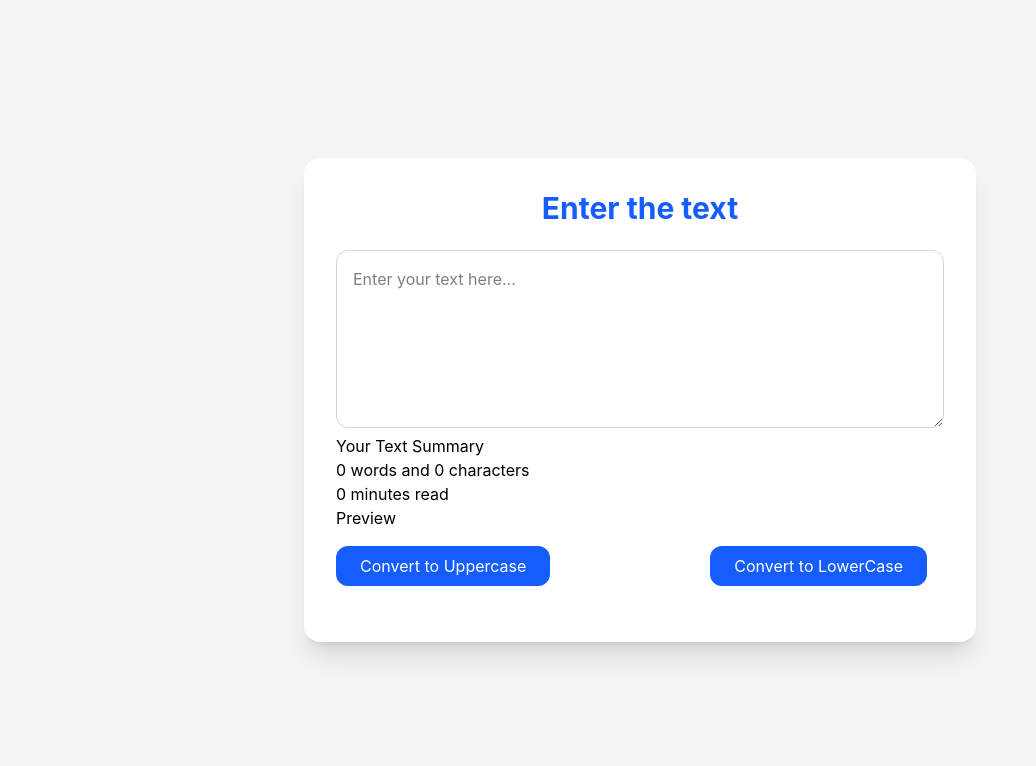
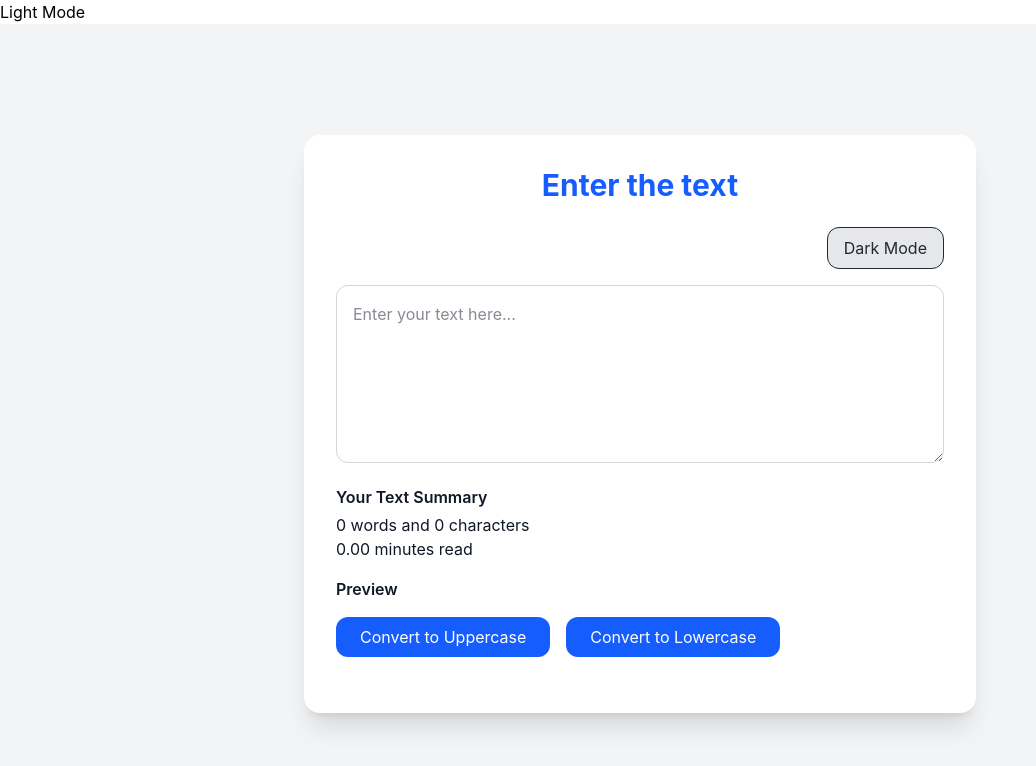
Before and after one commit to PARASADHIKARI-FLOKI/TextUtils, a React (Vite) app in the folder @latest/: page / in a window 1280 px wide. Shown: the top 766 px of the page, without its empty margins (0-1036 px from the left). Built offline with nearby package versions, Linux system fonts and the light colour scheme.

Commit message:
them mode add

```diff
--- a/@latest/src/components/Navbar.jsx
+++ b/@latest/src/components/Navbar.jsx
@@ -1,9 +1,9 @@
 import React from 'react';
 
-const Navbar = () => {
+const Navbar = (props) => {
   return (
     <div >
-
+       {props.mode === "light" ? "Dark Mode" : "Light Mode"}
     </div>
   );
 };
--- a/@latest/src/components/TextForm.jsx
+++ b/@latest/src/components/TextForm.jsx
@@ -2,103 +2,98 @@ import React, { useState } from "react";
 
 const TextForm = (props) => {
   const [text, setText] = useState("");
-  const [count, setCount] = useState(0);
+  const [mode, setMode] = useState("light");
 
   const handleOnchange = (e) => {
     setText(e.target.value);
   };
 
   const handleUpclick = () => {
-    let newtext = text.toUpperCase();
-    setText(newtext);
+    setText(text.toUpperCase());
   };
+
   const handleLowclick = () => {
-    let newtext = text.toLowerCase()
-    setText(newtext)
-  }
-  // const handleIncrease = () => {
-  //   setCount(count + 1);
-  // };
+    setText(text.toLowerCase());
+  };
 
-  // const handleDecrease = () => {
-  //   setCount(count - 1);
-  // };
-
-  // const handleReset = () => {
-  //   setCount(0);
-  // };
+  const toggleMode = () => {
+    setMode(mode === "light" ? "dark" : "light");
+  };
 
   return (
-    <div className="min-h-screen bg-gray-100 flex items-center justify-center p-6">
-      <div className="bg-white shadow-xl rounded-2xl p-8 w-full max-w-2xl">
-
+    <div
+      className={`min-h-screen flex items-center justify-center p-6 ${
+        mode === "light" ? "bg-gray-100" : "bg-gray-900"
+      }`}
+    >
+      <div
+        className={`shadow-xl rounded-2xl p-8 w-full max-w-2xl ${
+          mode === "light" ? "bg-white text-gray-900" : "bg-gray-800 text-white"
+        }`}
+      >
         {/* Heading */}
-        <h1 className="text-3xl font-bold text-center mb-6 text-blue-600">
+        <h1
+          className={`text-3xl font-bold text-center mb-6 ${
+            mode === "light" ? "text-blue-600" : "text-yellow-400"
+          }`}
+        >
           {props.heading}
         </h1>
+
+        {/* Dark/Light Mode Toggle */}
+        <div className="flex justify-end mb-4">
+          <button
+            onClick={toggleMode}
+            className={`px-4 py-2 rounded-xl border ${
+              mode === "light"
+                ? "bg-gray-200 text-gray-800 hover:bg-gray-300"
+                : "bg-gray-700 text-white hover:bg-gray-600"
+            } transition duration-300`}
+          >
+            {mode === "light" ? "Dark Mode" : "Light Mode"}
+          </button>
+        </div>
 
         {/* Textarea Section */}
         <div className="mb-6">
           <textarea
             value={text}
             onChange={handleOnchange}
-            name="text"
-            id="text"
             rows="6"
-            className="w-full p-4 border border-gray-300 rounded-xl focus:outline-none focus:ring-2 focus:ring-blue-500"
+            className={`w-full p-4 border rounded-xl focus:outline-none focus:ring-2 ${
+              mode === "light"
+                ? "border-gray-300 focus:ring-blue-500 bg-white text-gray-900"
+                : "border-gray-600 focus:ring-yellow-400 bg-gray-700 text-white"
+            }`}
             placeholder="Enter your text here..."
           ></textarea>
-          <div>
-          <h1>Your Text Summary</h1>
-          <p>{text === "" ? 0 : text.split(" ").length} words and {text.length} characters</p>
-          <p>{0.008* text.split('').length} minutes read</p>
-          <h2>Preview</h2>
-          <p>{text}</p>
+
+          <div className="mt-4">
+            <h2 className="font-semibold mb-1">Your Text Summary</h2>
+            <p>
+              {text === "" ? 0 : text.split(" ").length} words and {text.length} characters
+            </p>
+            <p>{(0.008 * text.length).toFixed(2)} minutes read</p>
+
+            <h2 className="font-semibold mt-4 mb-1">Preview</h2>
+            <p>{text}</p>
           </div>
-          <button
-            onClick={handleUpclick}
-            className="mt-4 bg-blue-600 hover:bg-blue-700 text-white px-6 py-2 rounded-xl transition duration-300"
-          >
-            Convert to Uppercase
-          </button>
-          <button
-            onClick={handleLowclick}
-            className="mt-4 ml-40 bg-blue-600 hover:bg-blue-700 text-white px-6 py-2 rounded-xl transition duration-300"
-          >
-            Convert to LowerCase
-          </button>
-        </div>
 
-        {/* Counter Section */}
-        {/* <div className="bg-gray-50 p-6 rounded-xl shadow-inner text-center">
-          <p className="text-xl font-semibold mb-4">
-            Count: <span className="text-blue-600">{count}</span>
-          </p>
-
-          <div className="flex justify-center gap-4">
+          <div className="flex gap-4 mt-4">
             <button
-              onClick={handleIncrease}
-              className="bg-green-500 hover:bg-green-600 text-white px-4 py-2 rounded-lg transition"
+              onClick={handleUpclick}
+              className="bg-blue-600 hover:bg-blue-700 text-white px-6 py-2 rounded-xl transition duration-300"
             >
-              Increase
+              Convert to Uppercase
             </button>
-
             <button
-              onClick={handleDecrease}
-              className="bg-red-500 hover:bg-red-600 text-white px-4 py-2 rounded-lg transition"
+              onClick={handleLowclick}
+              className="bg-blue-600 hover:bg-blue-700 text-white px-6 py-2 rounded-xl transition duration-300"
             >
-              Decrease
-            </button>
-
-            <button
-              onClick={handleReset}
-              className="bg-gray-500 hover:bg-gray-600 text-white px-4 py-2 rounded-lg transition"
-            >
-              Reset
+              Convert to Lowercase
             </button>
           </div>
-        </div> */}
-
+        </div>
       </div>
     </div>
   );
```
